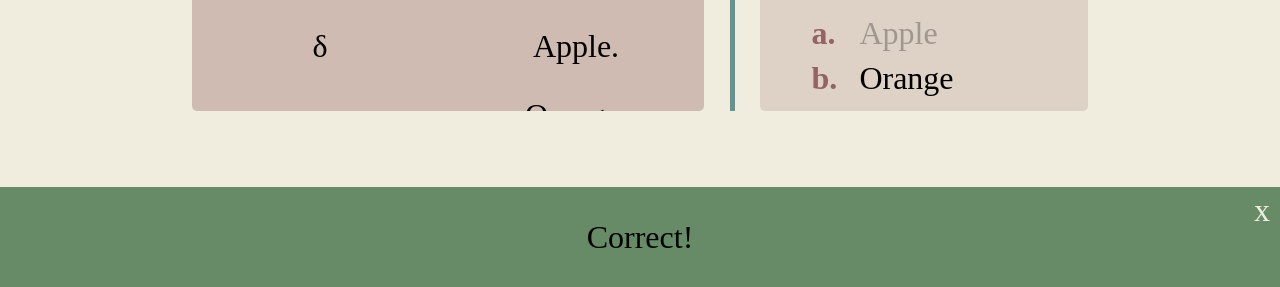
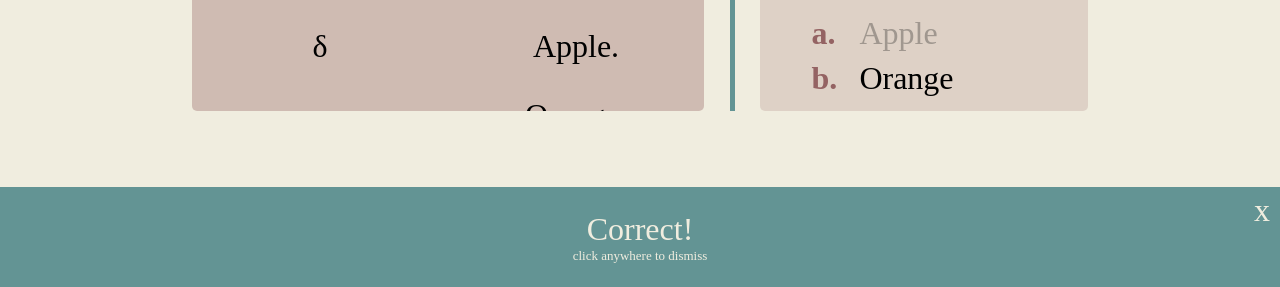
Before and after one commit to clowntown9/rosetta, a plain HTML site: page index.html in a window 1280 px wide. Both pictures are taken after a click on the button "Apple". Shown: the part 513-800 px from the top of the page. Drawn offline with Linux system fonts and the light colour scheme.

Commit message:
beautify status bar

```diff
--- a/index.html
+++ b/index.html
@@ -53,7 +53,8 @@
 </div>
 <button id="status">
     <div class="close">x</div>
-    <span id="statusMsg"></span>
+    <p id="statusMsg"></p>
+    <p id="dismiss">click anywhere to dismiss</p>
 </button>
 </div>
 </body>
--- a/script.js
+++ b/script.js
@@ -27,10 +27,13 @@ function rightArrow() {
 function answer(answer) {
     const status = document.getElementById("status")
     status.style.display = "block";
+    status.style.backgroundColor = "var(--main-color-transparent)"
     if (answer == puzzles[todayId].answer) {
         document.getElementById("statusMsg").textContent = "Correct!"
+        status.style.backgroundColor = "var(--tertiary-color)"
     } else {
         document.getElementById("statusMsg").textContent = "Incorrect"
+        status.style.backgroundColor = "var(--main-color)"
     }
 }
 
--- a/styles.css
+++ b/styles.css
@@ -77,9 +77,10 @@ li {list-style: none;}
 #key tr > * {box-sizing: border-box; min-width: 0; width: 50%; height: auto; padding: 2vh 2vw; text-align: center; flex: 1; overflow-wrap: anywhere;}
 #key tr:first-child {position: sticky; top: 0; background-color: var(--main-color); z-index: 2; color: var(--secondary-color);}
 
-#status {display: none; height: 100px; z-index: 2; background-color: rgb(102, 139, 102); position: absolute; bottom: 0; right: 0; left: 0}
+#status {display: none; height: 100px; z-index: 2; background-color: var(--main-color-transparent); position: absolute; bottom: 0; right: 0; left: 0; color: var(--secondary-color)}
 #status .close {position:absolute; top: 0; right: 0; padding: 5px 10px; width:auto; color: var(--secondary-color)}
-#status span {align-self: center; justify-self: center;}
+#status p {align-self: center; justify-self: center;}
+#status #dismiss {align-self: center; font-size: small;}
 
 #main.how-to-play .container {flex-direction: column; align-items: center;}
 #main.how-to-play .container .content {width: 50%;}
```
